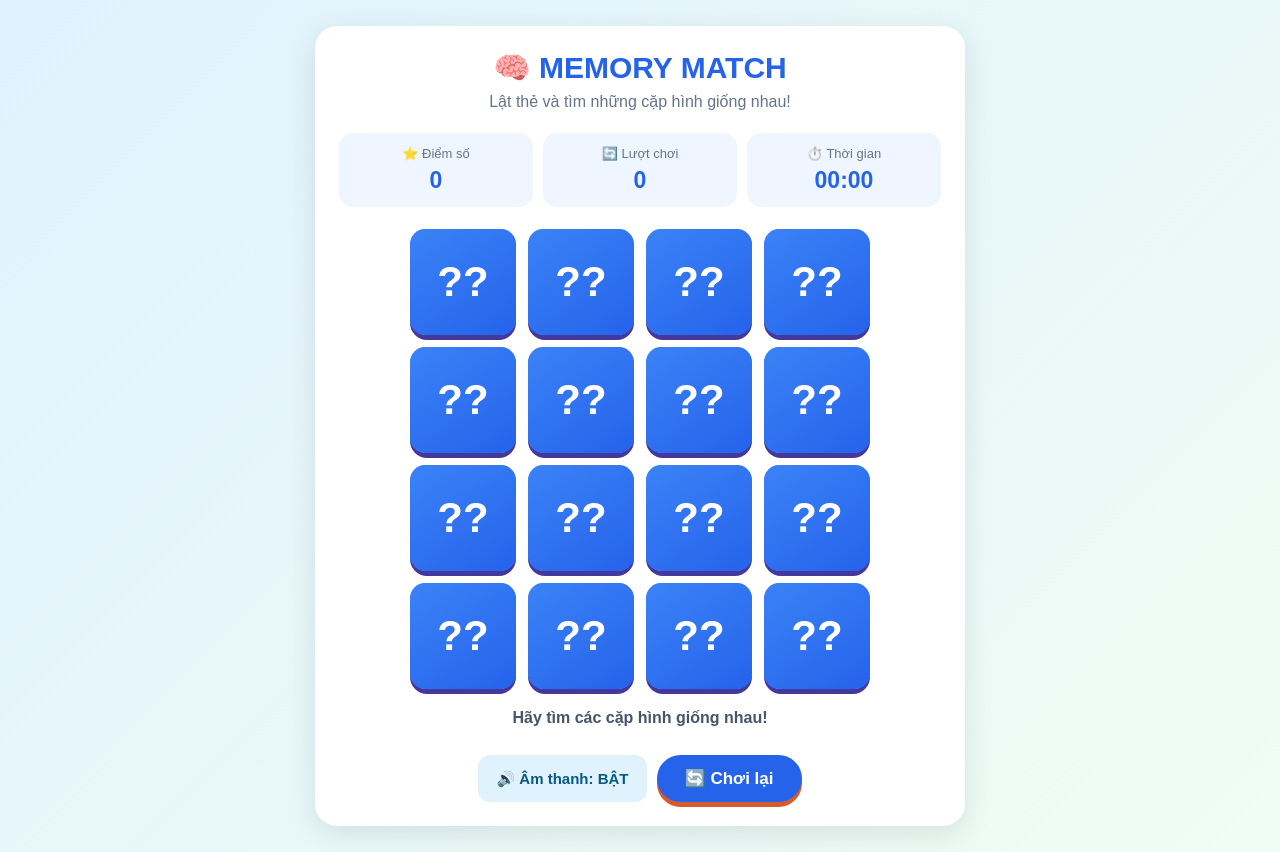
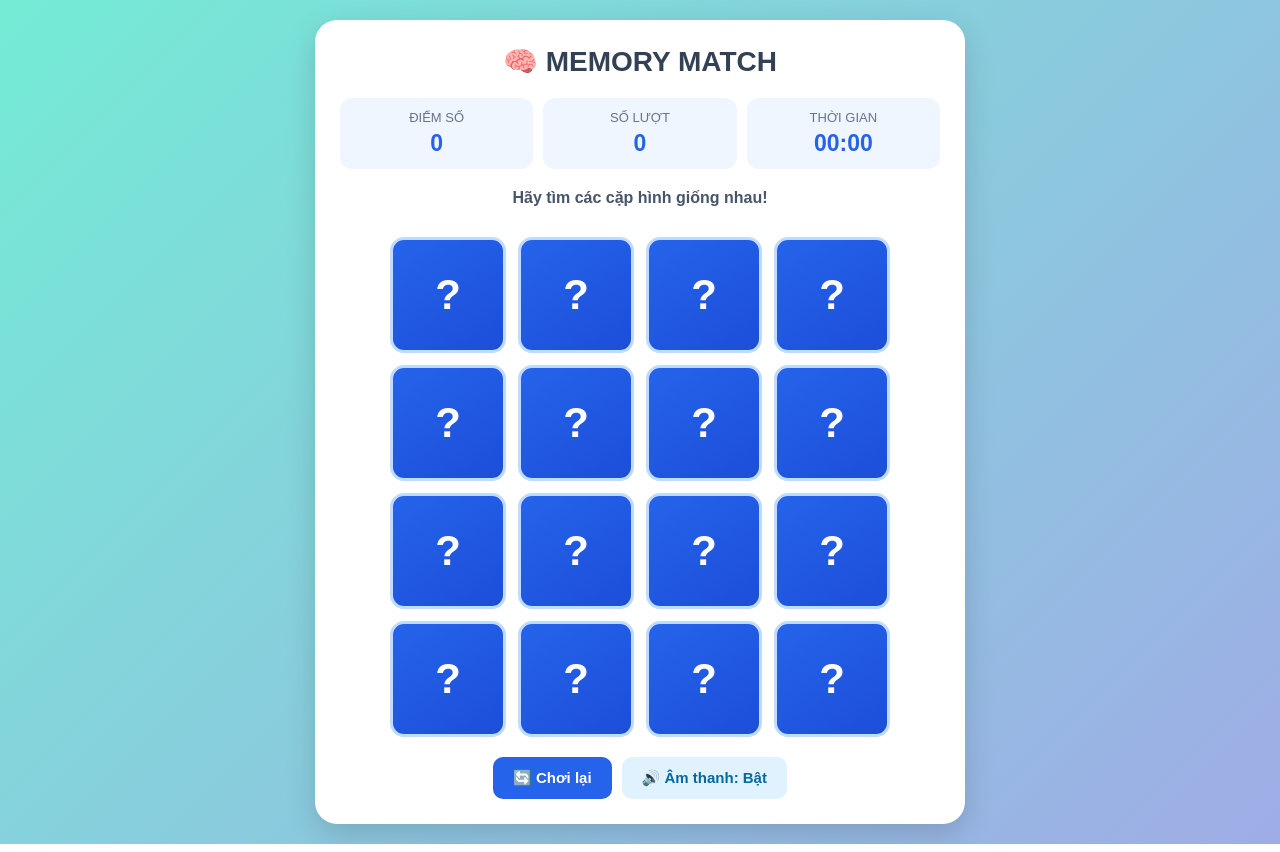
Before and after one commit to phanviethoang/Kho-game-html5, a plain HTML site: page Game_IQ/G001_MEMORY_MATCH/index.html in a window 1280 px wide. Drawn offline with Linux system fonts and the light colour scheme.

Commit message:
Update index.html

```diff
--- a/Game_IQ/G001_MEMORY_MATCH/index.html
+++ b/Game_IQ/G001_MEMORY_MATCH/index.html
@@ -4,10 +4,7 @@
 <head>
     <meta charset="UTF-8">
     <meta name="viewport" content="width=device-width, initial-scale=1.0">
-
-    <title>G001 - Memory Match</title>
-
-    <link rel="stylesheet" href="style.css">
+    <title>Memory Match - Lật thẻ tìm cặp</title>
 
     <style>
         * {
@@ -16,190 +13,152 @@
 
         body {
             margin: 0;
+            padding: 20px;
+            font-family: Arial, sans-serif;
+            background: linear-gradient(135deg, #74ebd5, #9face6);
             min-height: 100vh;
-            padding: 16px;
-            font-family: Arial, sans-serif;
-            background: linear-gradient(135deg, #e0f2fe, #f0fdf4);
-            color: #263445;
+            display: flex;
+            justify-content: center;
+            align-items: center;
         }
 
         .game-container {
-            width: min(100%, 650px);
-            margin: 10px auto;
-            padding: 24px;
-            background: white;
+            width: 100%;
+            max-width: 650px;
+            background: #ffffff;
+            padding: 25px;
             border-radius: 22px;
-            box-shadow: 0 8px 30px rgba(0,0,0,0.10);
+            box-shadow: 0 10px 30px rgba(0,0,0,0.15);
             text-align: center;
         }
 
-        .game-title {
-            margin: 0 0 8px;
-            color: #2563eb;
-            font-size: 30px;
+        h1 {
+            color: #334155;
+            margin: 0 0 20px;
+            font-size: 28px;
         }
-
-        .game-description {
-            color: #64748b;
-            margin-bottom: 22px;
-        }
-
-        /* BẢNG ĐIỂM */
 
         .stats {
             display: grid;
             grid-template-columns: repeat(3, 1fr);
             gap: 10px;
-            margin-bottom: 22px;
+            margin-bottom: 20px;
         }
 
         .stat-box {
-            padding: 13px 5px;
             background: #eff6ff;
-            border-radius: 14px;
+            border-radius: 12px;
+            padding: 12px 5px;
         }
 
         .stat-label {
-            display: block;
+            color: #64748b;
             font-size: 13px;
-            color: #64748b;
-            margin-bottom: 6px;
+            margin-bottom: 5px;
         }
 
         .stat-value {
-            display: block;
+            color: #2563eb;
             font-size: 23px;
             font-weight: bold;
-            color: #2563eb;
         }
-
-        /* BÀN CHƠI */
 
         .game-board {
             display: grid;
             grid-template-columns: repeat(4, 1fr);
             gap: 12px;
-            width: 100%;
-            max-width: 460px;
-            margin: 0 auto 20px;
+            margin: 20px auto;
+            max-width: 500px;
         }
 
-        /* THẺ */
-
         .card {
-            position: relative;
             aspect-ratio: 1 / 1;
-            min-width: 0;
             cursor: pointer;
-            perspective: 1000px;
-            -webkit-tap-highlight-color: transparent;
+            perspective: 800px;
+            user-select: none;
         }
 
         .card-inner {
-            position: relative;
             width: 100%;
             height: 100%;
+            position: relative;
             transform-style: preserve-3d;
-            -webkit-transform-style: preserve-3d;
-            transition: transform 0.45s ease;
+            transition: transform 0.45s;
         }
-
-        /* Khi lật thẻ */
 
         .card.flipped .card-inner,
         .card.matched .card-inner {
             transform: rotateY(180deg);
-            -webkit-transform: rotateY(180deg);
         }
-
-        /* Hai mặt thẻ */
 
         .card-front,
         .card-back {
             position: absolute;
             inset: 0;
             display: flex;
+            justify-content: center;
             align-items: center;
-            justify-content: center;
-            border-radius: 15px;
-            font-size: clamp(25px, 6vw, 42px);
-            font-weight: bold;
-
+            border-radius: 14px;
             backface-visibility: hidden;
             -webkit-backface-visibility: hidden;
         }
 
-        /* Mặt úp */
-
+        /* Mặt úp: chỉ có một dấu hỏi từ HTML */
         .card-front {
-            background: linear-gradient(145deg, #3b82f6, #2563eb);
+            background: linear-gradient(145deg, #2563eb, #1d4ed8);
             color: white;
-
-            transform: rotateY(0deg);
-            -webkit-transform: rotateY(0deg);
-
-            z-index: 2;
+            font-size: clamp(25px, 6vw, 42px);
+            font-weight: bold;
+            border: 3px solid #bfdbfe;
         }
 
-        .card-front::after {
-            content: "?";
+        /* Mặt có hình */
+        .card-back {
+            background: linear-gradient(145deg, #fef3c7, #fde68a);
+            transform: rotateY(180deg);
+            font-size: clamp(30px, 7vw, 48px);
+            border: 3px solid #fbbf24;
         }
-
-        /* Mặt có đáp án */
-
-        .card-back {
-            background: #fef3c7;
-            border: 3px solid #fbbf24;
-
-            transform: rotateY(180deg);
-            -webkit-transform: rotateY(180deg);
-
-            z-index: 1;
-        }
-
-        /* Cặp đúng */
 
         .card.matched .card-back {
             background: #dcfce7;
             border-color: #22c55e;
+            cursor: default;
         }
 
-        .card:not(.flipped):not(.matched):hover .card-inner {
-            transform: scale(1.04);
+        .card:not(.matched):hover {
+            transform: scale(1.03);
         }
 
-        /* THÔNG BÁO */
-
-        .game-message {
+        .message {
             min-height: 28px;
-            margin: 12px 0;
+            margin: 15px 0;
+            color: #475569;
+            font-size: 16px;
             font-weight: bold;
-            color: #475569;
         }
 
-        /* NÚT ĐIỀU KHIỂN */
-
-        .game-actions {
+        .controls {
             display: flex;
             justify-content: center;
             flex-wrap: wrap;
             gap: 10px;
-            margin-top: 18px;
+            margin-top: 15px;
         }
 
-        .game-btn {
+        button {
             border: none;
-            border-radius: 12px;
-            padding: 12px 18px;
+            padding: 12px 20px;
+            border-radius: 10px;
             font-size: 15px;
             font-weight: bold;
             cursor: pointer;
             transition: 0.2s;
         }
 
-        .game-btn:hover {
+        button:hover {
             transform: translateY(-2px);
-            filter: brightness(1.05);
+            opacity: 0.9;
         }
 
         #restartBtn {
@@ -209,29 +168,33 @@
 
         #soundBtn {
             background: #e0f2fe;
-            color: #075985;
+            color: #0369a1;
         }
 
-        /* HỘP KẾT QUẢ */
-
-        #resultModal {
+        /* Hộp kết quả */
+        .result-modal {
             display: none;
             position: fixed;
             inset: 0;
-            z-index: 1000;
+            background: rgba(15, 23, 42, 0.65);
+            justify-content: center;
             align-items: center;
-            justify-content: center;
-            padding: 18px;
-            background: rgba(15,23,42,0.65);
+            padding: 20px;
+            z-index: 100;
+        }
+
+        .result-modal.show {
+            display: flex;
         }
 
         .result-content {
-            width: min(100%, 420px);
-            padding: 28px;
-            border-radius: 22px;
             background: white;
+            padding: 30px;
+            width: 100%;
+            max-width: 380px;
+            border-radius: 20px;
             text-align: center;
-            box-shadow: 0 10px 40px rgba(0,0,0,0.2);
+            animation: appear 0.3s ease;
         }
 
         .result-content h2 {
@@ -241,28 +204,37 @@
 
         #finalResult {
             line-height: 1.8;
+            color: #334155;
         }
 
         #playAgainBtn {
             background: #16a34a;
             color: white;
-            margin-top: 12px;
+            margin-top: 10px;
         }
 
-        /* ĐIỆN THOẠI */
+        @keyframes appear {
+            from {
+                opacity: 0;
+                transform: scale(0.8);
+            }
+            to {
+                opacity: 1;
+                transform: scale(1);
+            }
+        }
 
         @media (max-width: 480px) {
             body {
-                padding: 8px;
+                padding: 10px;
             }
 
             .game-container {
-                margin: 8px auto;
-                padding: 16px 12px;
+                padding: 15px;
             }
 
-            .game-title {
-                font-size: 24px;
+            h1 {
+                font-size: 23px;
             }
 
             .game-board {
@@ -274,8 +246,9 @@
                 border-radius: 10px;
             }
 
-            .stat-value {
-                font-size: 20px;
+            button {
+                padding: 10px 15px;
+                font-size: 14px;
             }
         }
     </style>
@@ -285,88 +258,57 @@
 
     <main class="game-container">
 
-        <h1 class="game-title">
-            🧠 MEMORY MATCH
-        </h1>
+        <h1>🧠 MEMORY MATCH</h1>
 
-        <p class="game-description">
-            Lật thẻ và tìm những cặp hình giống nhau!
-        </p>
-
-        <!-- BẢNG THÔNG TIN -->
-
-        <section class="stats">
+        <div class="stats">
 
             <div class="stat-box">
-                <span class="stat-label">⭐ Điểm số</span>
-                <span class="stat-value" id="score">0</span>
+                <div class="stat-label">ĐIỂM SỐ</div>
+                <div class="stat-value" id="score">0</div>
             </div>
 
             <div class="stat-box">
-                <span class="stat-label">🔄 Lượt chơi</span>
-                <span class="stat-value" id="moves">0</span>
+                <div class="stat-label">SỐ LƯỢT</div>
+                <div class="stat-value" id="moves">0</div>
             </div>
 
             <div class="stat-box">
-                <span class="stat-label">⏱️ Thời gian</span>
-                <span class="stat-value" id="timer">00:00</span>
+                <div class="stat-label">THỜI GIAN</div>
+                <div class="stat-value" id="timer">00:00</div>
             </div>
 
-        </section>
+        </div>
 
-        <!-- BÀN CHƠI 16 THẺ -->
-
-        <section
-            id="gameBoard"
-            class="game-board"
-            aria-label="Bàn chơi lật thẻ"
-        ></section>
-
-        <!-- THÔNG BÁO -->
-
-        <div id="message" class="game-message">
+        <div class="message" id="message">
             Hãy tìm các cặp hình giống nhau!
         </div>
 
-        <!-- NÚT ĐIỀU KHIỂN -->
+        <div class="game-board" id="gameBoard"></div>
 
-        <div class="game-actions">
+        <div class="controls">
 
-            <button
-                id="soundBtn"
-                class="game-btn"
-                type="button"
-            >
-                🔊 Âm thanh: BẬT
+            <button id="restartBtn">
+                🔄 Chơi lại
             </button>
 
-            <button
-                id="restartBtn"
-                class="game-btn"
-                type="button"
-            >
-                🔄 Chơi lại
+            <button id="soundBtn">
+                🔊 Âm thanh: Bật
             </button>
 
         </div>
 
     </main>
 
-    <!-- HỘP KẾT QUẢ -->
-
-    <div id="resultModal">
+    <!-- Hộp kết quả -->
+    <div class="result-modal" id="resultModal">
 
         <div class="result-content">
 
-            <h2>🎉 Chúc mừng!</h2>
+            <h2>🎉 Hoàn thành!</h2>
 
             <div id="finalResult"></div>
 
-            <button
-                id="playAgainBtn"
-                class="game-btn"
-                type="button"
-            >
+            <button id="playAgainBtn">
                 🔄 Chơi lại
             </button>
 
@@ -374,8 +316,10 @@
 
     </div>
 
-    <!-- GAME JAVASCRIPT -->
-    <script src="../../00_SHARED_ASSETS/SoundManager.js"></script>
+    <!-- Thư viện âm thanh dùng chung phải tải trước game.js -->
+    <script src="../../00_SHARED_ASSETS/SoundManager.js?v=2"></script>
+
+    <!-- Mã trò chơi -->
     <script src="game.js?v=4"></script>
 
 </body>
```
